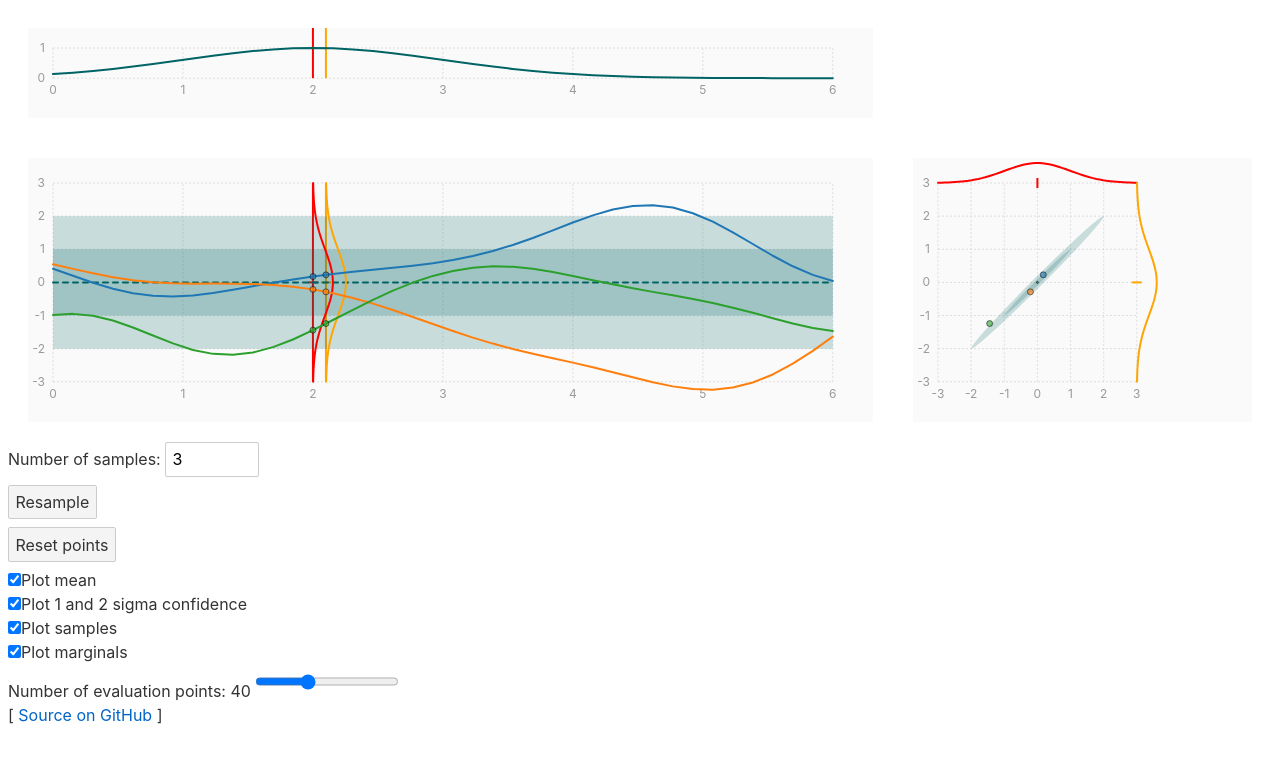
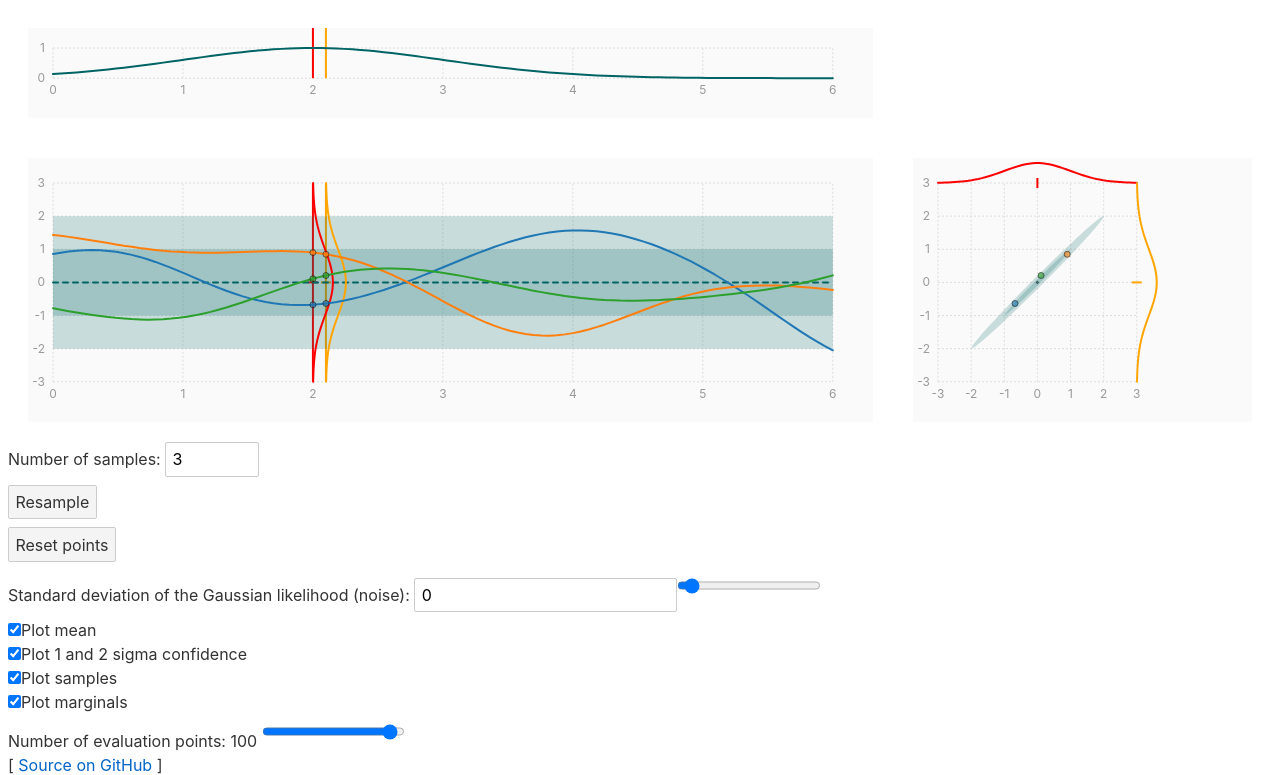
Before and after one commit to st--/interactive-gp-visualization, a Svelte app: page / in a window 1280 px wide. Shown: the part 289-1064 px from the top of the page. Before the commit the page ends 1014 px from the top, so only its background shows below. Built offline with nearby package versions, Linux system fonts and the light colour scheme.

Commit message:
make noise variance configurable; change from svd to cholesky so samples look consistent

```diff
--- a/src/App.svelte
+++ b/src/App.svelte
@@ -1,6 +1,7 @@
 <!-- Copyright (c) 2021 ST John
 
 To dos:
+- Bug: changing number of grid points to larger than initial value leads to hanging
 - proper spacing/(re)sizing of Covariance/Line/Kernel plots
 - fix relative size when window too small...
 - axis & line labels (LaTeX/ketex?)
@@ -13,7 +14,6 @@ More features:
 - add two observations when clicking in Covariance plot?
 - select prior mean function (linear, quadratic, sine?)
 - select prior kernel function (sqexp, mat32, mat12, periodic?)
-- adjustable likelihood noise scale (input slider?)
 - smoothly animated samples (see http://mlss.tuebingen.mpg.de/2013/Hennig_2013_Animating_Samples_from_Gaussian_Distributions.pdf)
 - include log marginal likelihood
 - include 2D visualisation of covariance function (contour plot)
@@ -30,6 +30,7 @@ Future thoughts:
   import Covariance from "./Covariance.svelte";
   import RandomSample from "./RandomSample.svelte";
   import ConfigPlot from "./ConfigPlot.svelte";
+  import ConfigData from "./ConfigData.svelte";
   import { x1, x2, vs } from "./store.js";
   import { sqexp, matern12, white, sumKernel } from "./kernels.js";
   import { linspace, matrixSqrt, sampleMvn, covEllipse } from "./mymath.js";
@@ -43,7 +44,8 @@ Future thoughts:
     marginals: true,
   };
 
-  let num_grid = 40;
+  let num_grid = 100;
+  let noiseScale = 0.0;
   $: xs = linspace(0, 6, num_grid);
 
   const k = sqexp();
@@ -54,7 +56,8 @@ Future thoughts:
       ? posterior(
           kernelWithJitter,
           points.map((p) => p.x),
-          points.map((p) => p.y)
+          points.map((p) => p.y),
+          noiseScale * noiseScale
         )
       : prior(kernelWithJitter);
 
@@ -149,6 +152,7 @@ Future thoughts:
         points = [];
       }}>Reset points</button
     >
+    <ConfigData bind:noiseScale />
     <ConfigPlot bind:plotProps bind:num_grid />
   </div>
   <div>
--- /dev/null
+++ b/src/ConfigData.svelte
@@ -0,0 +1,14 @@
+<script>
+  export let noiseScale;
+</script>
+
+<label>
+  Standard deviation of the Gaussian likelihood (noise):
+  <input type="number" bind:value={noiseScale} step="0.1" /><input
+    type="range"
+    bind:value={noiseScale}
+    min="0.0"
+    max="3.0"
+    step="0.1"
+  />
+</label>
--- a/src/gpposterior.js
+++ b/src/gpposterior.js
@@ -2,6 +2,7 @@
 
 import * as m from "ml-matrix";
 import { covMatrix } from "./kernels.js";
+import { cholesky, symmetrise } from "./mymath.js";
 
 export function prior(kernel) {
   function mean(xs) {
@@ -13,7 +14,7 @@ export function prior(kernel) {
   return { mean, cov, kernel };
 }
 
-export function posterior(kernel, X, Y) {
+export function posterior(kernel, X, Y, noiseVariance = 0.0) {
   // mean(*) = K*x (Kxx⁻¹ Y)
   // cov(*, *') = K**' - K*x Kxx⁻¹ Kx*'
   function covYf(xs) {
@@ -26,8 +27,11 @@ export function posterior(kernel, X, Y) {
     return kyf;
   }
 
-  const kyy = covMatrix(kernel, X);
+  const noiseVarianceMatrix = m.Matrix.eye(X.length, X.length, noiseVariance);
+  const kyy = covMatrix(kernel, X).add(noiseVarianceMatrix);
+  //const L = cholesky(symmetrise(kyy));
   const kyyinv_Y = m.solve(kyy, m.Matrix.columnVector(Y));
+  //const kyyinv_Y = m.solve(L.transpose(), m.solve(L, m.Matrix.columnVector(Y)));
 
   function mean(xs) {
     const kyf = covYf(xs);
@@ -39,7 +43,9 @@ export function posterior(kernel, X, Y) {
     const kyf = covYf(xs);
     // TODO: replace with symmetric Cholesky solve
     const kyyinv_kyf = m.solve(kyy, kyf);
+    //const Linv_kyf = m.solve(L.transpose(), m.solve(L, kyf));
     const kfy_kyyinv_kyf = kyf.transpose().mmul(kyyinv_kyf);
+    //const kfy_kyyinv_kyf = Linv_kyf.transpose().mmul(Linv_kyf);
     return kff.subtract(kfy_kyyinv_kyf);
   }
 
--- a/src/mymath.js
+++ b/src/mymath.js
@@ -15,11 +15,6 @@ export function gaussian(mean, variance) {
     Math.sqrt(2 * Math.PI * variance);
 }
 
-export function cholesky(A) {
-  const chol = new m.CholeskyDecomposition(A);
-  return chol.lowerTriangularMatrix; // L such that LL^T = A
-}
-
 export function covEllipse(covMat) {
   // https://www.visiondummy.com/2014/04/draw-error-ellipse-representing-covariance-matrix/
   // http://cs229.stanford.edu/section/gaussians.pdf
@@ -34,6 +29,11 @@ export function covEllipse(covMat) {
   };
 }
 
+export function cholesky(A) {
+  const chol = new m.CholeskyDecomposition(A);
+  return chol.lowerTriangularMatrix; // L such that LL^T = A
+}
+
 export function svdSqrt(A) {
   const e = new m.EigenvalueDecomposition(A);
   const r = e.eigenvectorMatrix;
@@ -44,8 +44,15 @@ export function svdSqrt(A) {
   return r.mmul(d);
 }
 
+export function symmetrise(A) {
+  const At = A.transpose();
+  const symA = A.clone().add(At).div(2);
+  // clone is necessary as operations are in-place
+  return symA;
+}
+
 export function matrixSqrt(A) {
-  return svdSqrt(A);
+  return cholesky(symmetrise(A));
 }
 
 export function randn(rows, cols, seed) {
```
